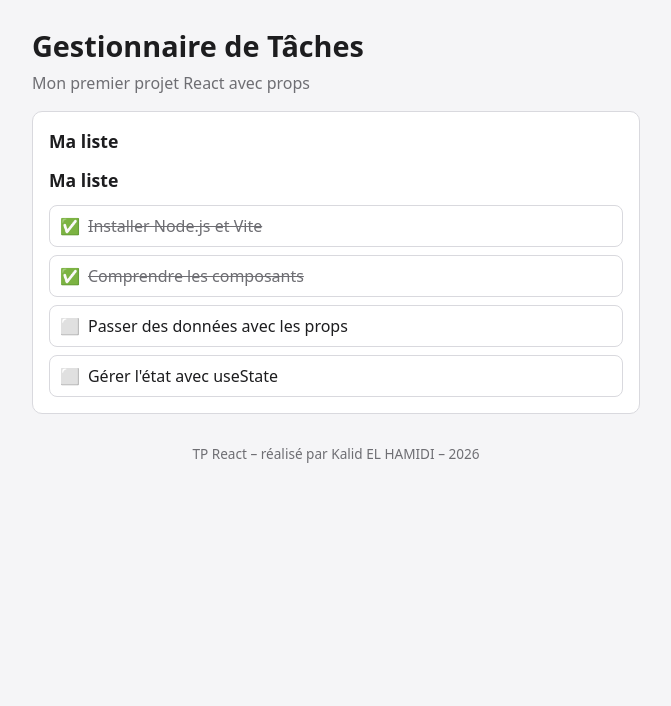
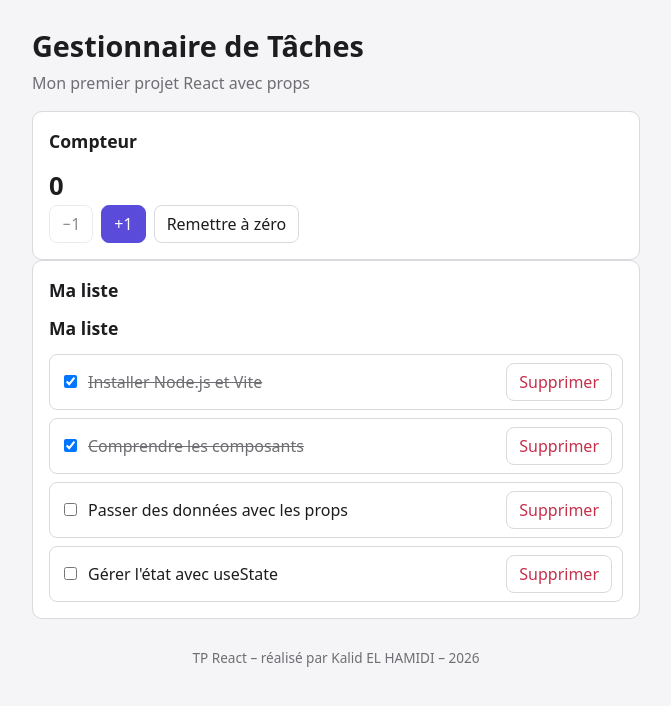
Before and after one commit to KhalidElhamidi/tp-react, a React (Vite) app in the folder mes-taches/: page / in a window 1280 px wide. Shown: the top 706 px of the page, without its empty margins (304-975 px from the left). Built offline with nearby package versions, Linux system fonts and the light colour scheme.

Commit message:
Étape 3 : événements et useState

```diff
--- a/mes-taches/src/App.jsx
+++ b/mes-taches/src/App.jsx
@@ -1,27 +1,51 @@
-import React from "react";
+import { useState } from "react";
 import Entete from "./components/Entete.jsx";
 import ListeTaches from "./components/ListeTaches.jsx";
 import Pied from "./components/Pied.jsx";
 import Carte from "./components/Carte.jsx";
 import Tache from "./components/Tache.jsx";
+import Compteur from "./components/Compteur.jsx";
 
-const TACHES = [
+const TACHES_INITIALES = [
   { id: 1, titre: "Installer Node.js et Vite", terminee: true },
   { id: 2, titre: "Comprendre les composants", terminee: true },
   { id: 3, titre: "Passer des données avec les props", terminee: false },
   { id: 4, titre: "Gérer l'état avec useState", terminee: false },
 ];
+
 function App() {
+  const [taches, setTaches] = useState(TACHES_INITIALES);
+
+  function basculerTache(id) {
+    setTaches(
+      taches.map((tache) =>
+        tache.id === id ? { ...tache, terminee: !tache.terminee } : tache,
+      ),
+    );
+  }
+
+  function supprimerTache(id) {
+    setTaches(taches.filter((tache) => tache.id !== id));
+  }
   return (
     <div className="app">
       <Entete
         titre="Gestionnaire de Tâches"
         sousTitre="Mon premier projet React avec props"
       />
-      <Carte titre="Ma liste">
-        <h2>Ma liste</h2>
-        <ListeTaches taches={TACHES} />
-      </Carte>
+      <main>
+        <Carte titre="Compteur">
+          <Compteur />
+        </Carte>
+        <Carte titre="Ma liste">
+          <h2>Ma liste</h2>
+          <ListeTaches
+            taches={taches}
+            onBasculer={basculerTache}
+            onSupprimer={supprimerTache}
+          />
+        </Carte>
+      </main>
       <Pied auteur="Kalid EL HAMIDI" />
     </div>
   );
--- /dev/null
+++ b/mes-taches/src/components/Compteur.jsx
@@ -0,0 +1,22 @@
+import { useState } from "react";
+
+function Compteur() {
+  const [valeur, setValeur] = useState(0);
+
+  return (
+    <>
+      <p className="valeur-compteur">{valeur}</p>
+      <div className="ligne">
+        <button disabled={valeur === 0} onClick={() => setValeur(valeur - 1)}>
+          −1
+        </button>
+        <button className="principal" onClick={() => setValeur(valeur + 1)}>
+          +1
+        </button>
+        <button onClick={() => setValeur(0)}>Remettre à zéro</button>
+      </div>
+    </>
+  );
+}
+
+export default Compteur;
--- a/mes-taches/src/components/ListeTaches.jsx
+++ b/mes-taches/src/components/ListeTaches.jsx
@@ -1,11 +1,20 @@
 import React from "react";
 import Tache from "./Tache.jsx";
 
-function ListeTaches({ taches }) {
+function ListeTaches({ taches, onBasculer, onSupprimer }) {
+  if (taches.length === 0) {
+    return <p className="aucune-tache">Aucune tâche à afficher</p>;
+  }
   return (
     <ul className="liste-taches">
       {taches.map((tache) => (
-        <Tache key={tache.id} titre={tache.titre} terminee={tache.terminee} />
+        <Tache
+          key={tache.id}
+          titre={tache.titre}
+          terminee={tache.terminee}
+          onBasculer={onBasculer}
+          onSupprimer={onSupprimer}
+        />
       ))}
     </ul>
   );
--- a/mes-taches/src/components/Tache.jsx
+++ b/mes-taches/src/components/Tache.jsx
@@ -1,8 +1,15 @@
-function Tache({ titre, terminee }) {
+function Tache({ id, titre, terminee, onBasculer, onSupprimer }) {
   return (
     <li className={terminee ? "tache terminee" : "tache"}>
-      <span className="icone">{terminee ? '✅' : '⬜'}</span>
+      <input
+        type="checkbox"
+        checked={terminee}
+        onChange={() => onBasculer(id)}
+      />
       <span className="titre">{titre}</span>
+      <button className="danger" onClick={() => onSupprimer(id)}>
+        Supprimer
+      </button>
     </li>
   );
 }
```
